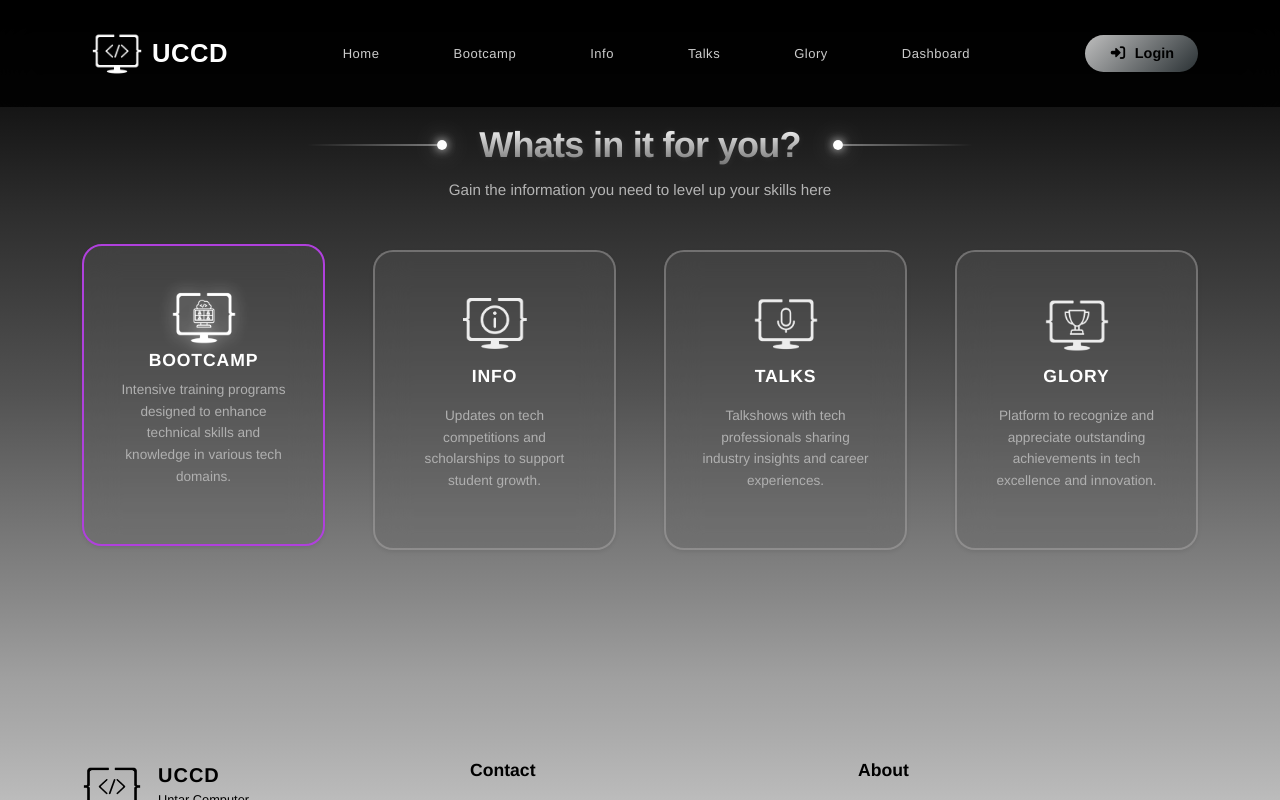
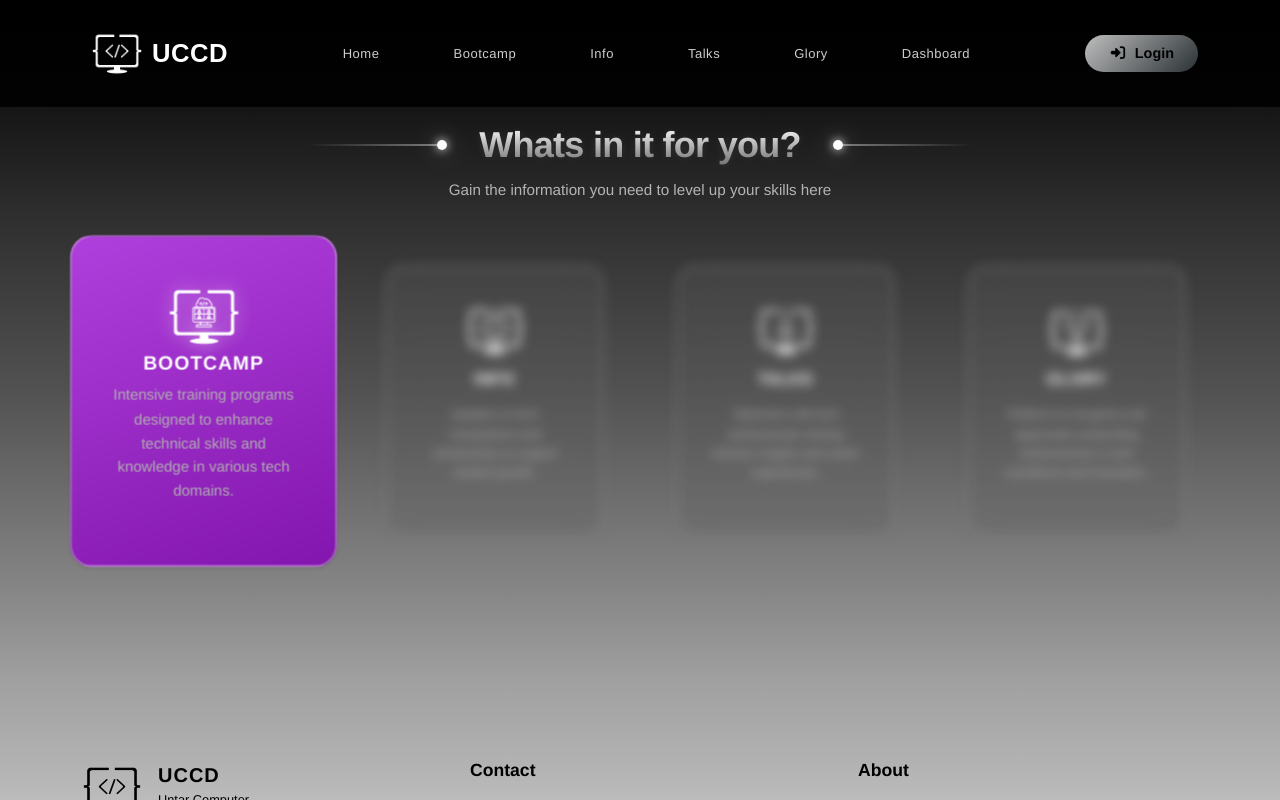
Before and after one commit to aryaravapradana/UAS-Front-End-Kelompok-9, a Next.js app in the folder frontend/: page / in a window 1280 px wide. In both pictures the pointer is over the link 203 px from the left and 2005 px from the top of the page. Shown: the part 1605-2405 px from the top of the page. Built offline with nearby package versions, Linux system fonts and the light colour scheme; a web font is replaced by a local one.

Commit message:
homepage improvement

```diff
--- a/frontend/app/(user)/page.js
+++ b/frontend/app/(user)/page.js
@@ -109,7 +109,7 @@ export default function Home() {
             </FadeInOnScroll>
           </div>
 
-          <div className="row gy-4 gx-5 justify-content-center">
+          <div className={`row gy-4 gx-5 justify-content-center ${styles.featureCardsContainer}`}>
             <div className="col-lg-3 col-md-6">
               <FadeInOnScroll>
                 <Link href="/bootcamp" className={`${styles.featureCard} ${styles.bootcampCard} shadow-sm h-100`}>
--- a/frontend/app/(user)/page.module.css
+++ b/frontend/app/(user)/page.module.css
@@ -457,7 +457,7 @@
   border: 2px solid rgba(188, 185, 185, 0.4);
   border-radius: 20px;
   padding: 2.5rem 2rem;
-  transition: all 0.3s ease;
+  transition: all 0.4s ease;
   cursor: pointer;
   min-height: 300px;
   text-align: left;
@@ -470,8 +470,12 @@
 }
 
 .featureCard:hover {
-  transform: translateY(-6px);
-  box-shadow: 0 10px 25px rgba(150, 150, 150, 0.15);
+  transform: scale(1.1, 1.1);
+}
+
+.featureCardsContainer:hover .featureCard:not(:hover) {
+  filter: blur(6px);
+  transform: scale(0.9, 0.9);
 }
 
 /* ICON WRAPPER */
@@ -652,16 +656,16 @@
 
 /* CARD HOVER STYLES */
 .bootcampCard:hover {
-  border-color: #B040DD;
+  background: linear-gradient(160deg, #B040DD, #8316AE);
 }
 .infoCard:hover {
-  border-color: #EBE643;
+  background: linear-gradient(160deg, #EBE643, #D8B92C);
 }
 .talksCard:hover {
-  border-color: #44C3DC;
+  background: linear-gradient(160deg, #44C3DC, #0E9BDB);
 }
 .gloryCard:hover {
-  border-color: #E53935;
+  background: linear-gradient(160deg, #E53935, #C62828);
 }
 
 .bootcampCard:hover .featureImgWrapper {
```
